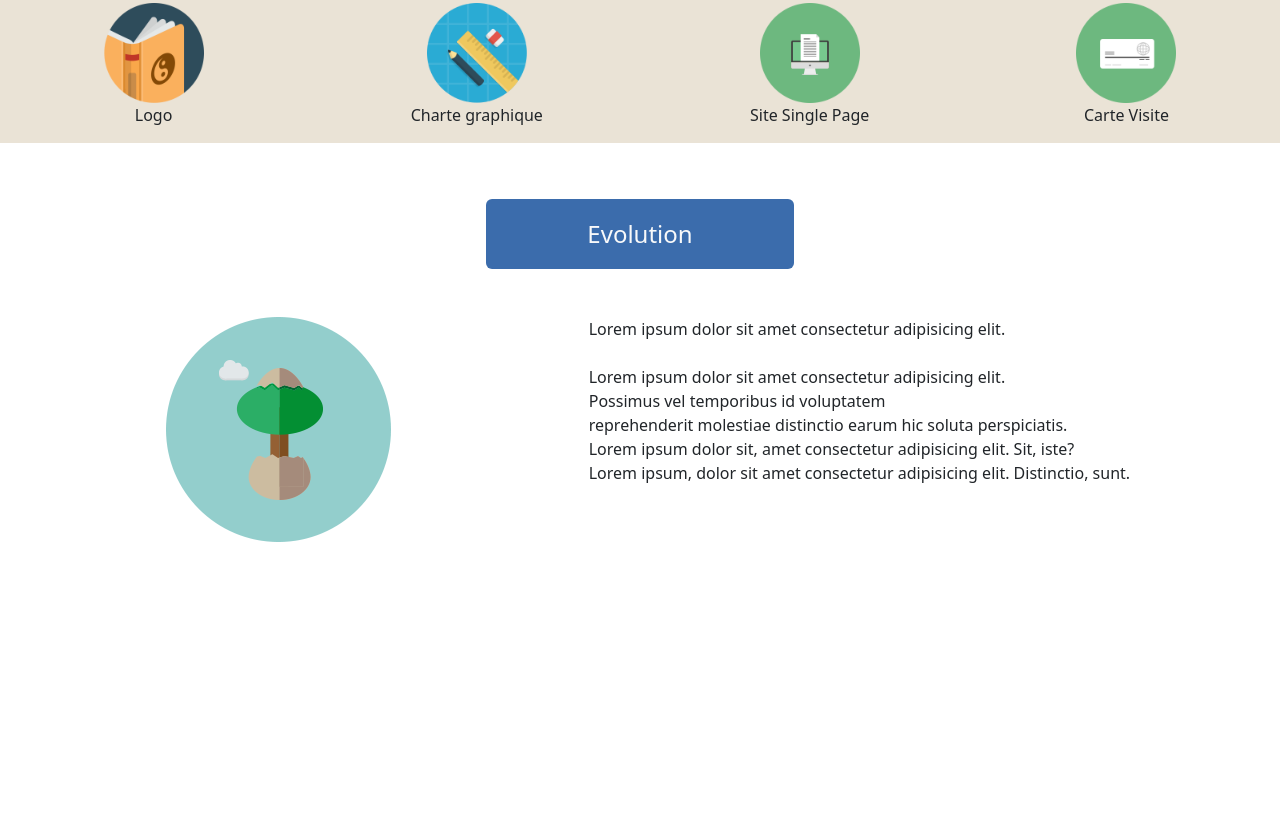
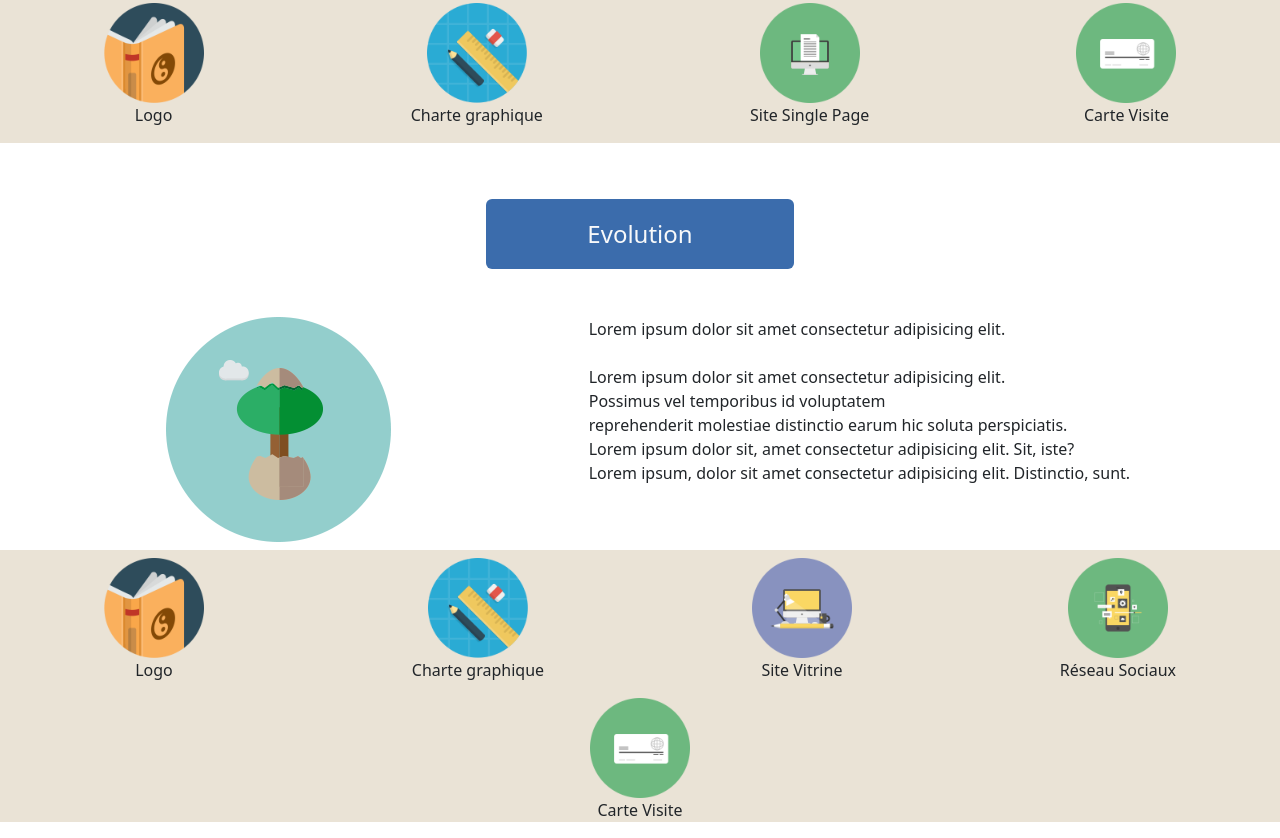
Before and after one commit to BelfaresMohamed/templaite_yocomminik_boo, a website: page index.html in a window 1280 px wide. Shown: the part 962-1800 px from the top of the page. Before the commit the page ends 1504 px from the top, so only its background shows below. Drawn offline with nearby package versions, Linux system fonts and the light colour scheme.

Commit message:
fin section icons 2

```diff
--- a/index.html
+++ b/index.html
@@ -132,6 +132,37 @@
                 </div>
             </div>
         </div>
+
+
+
+        <div class="text-center bg-pink mt-2 pt-2">
+            <div class="d-md-flex d-lg-flex justify-content-md-around justify-content-lg-around">
+                <div>
+                    <img src="./public/img/Logo-logo.png" height="100px" width="100px" alt="">
+                    <p>Logo</p>
+                </div>
+                <div>
+                    <img src="./public/img/icon-charte-graphic.png" height="100px" width="100px" alt="">
+                    <p>Charte graphique</p>
+                </div>
+                <div>
+                    <img src="./public/img/site-vitrine.png" height="100px" width="100px" alt="">
+                    <p>Site Vitrine </p>
+                </div>
+                <div>
+                    <img src="./public/img/reseaux-sociaux.png" height="100px" width="100px" alt="">
+                    <p>Réseau Sociaux</p>
+                </div>
+            </div>
+            <div class="carte-visite">
+                <img src="./public/img/carte-visite.png" height="100px" width="100px" alt="">
+                <p>Carte Visite</p>
+            </div>
+        </div>
+
+
+
+
     </main>
 
     <script src="./node_modules/bootstrap/dist/js/bootstrap.bundle.js"></script>
```
